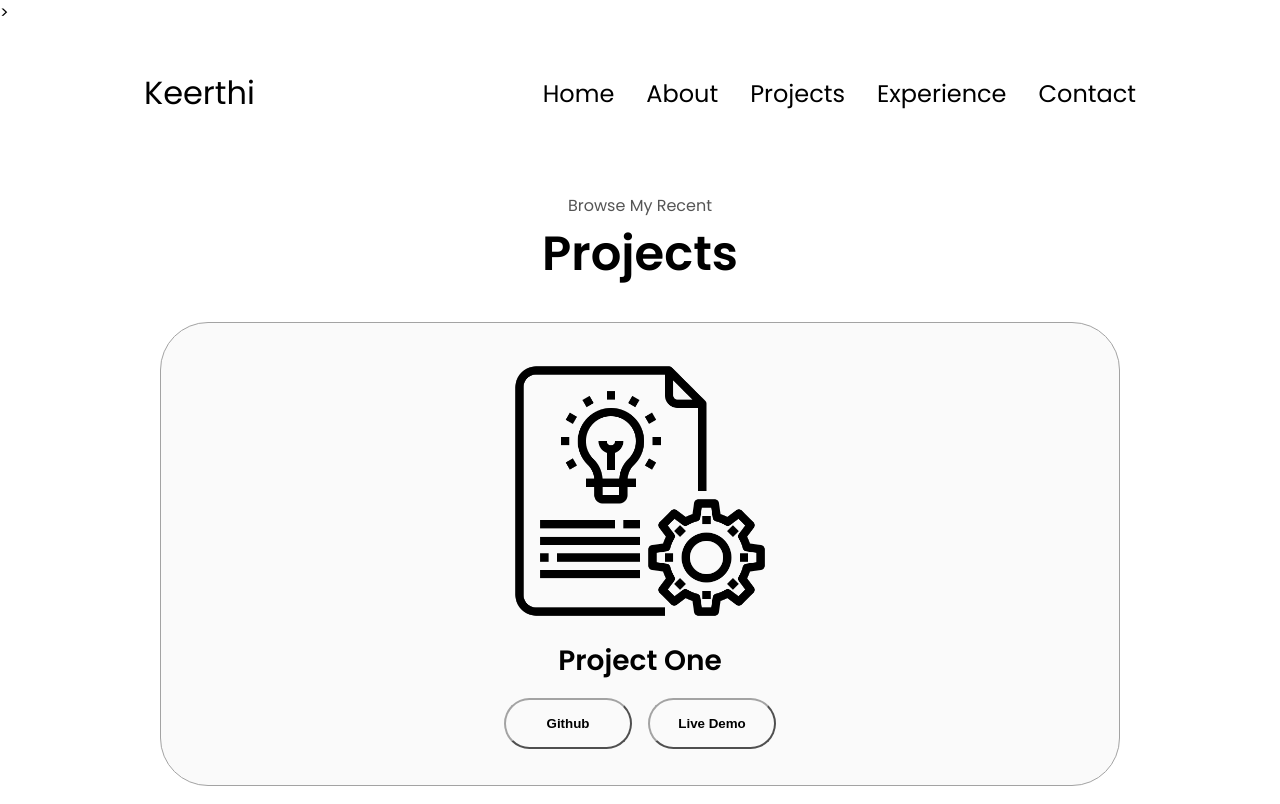
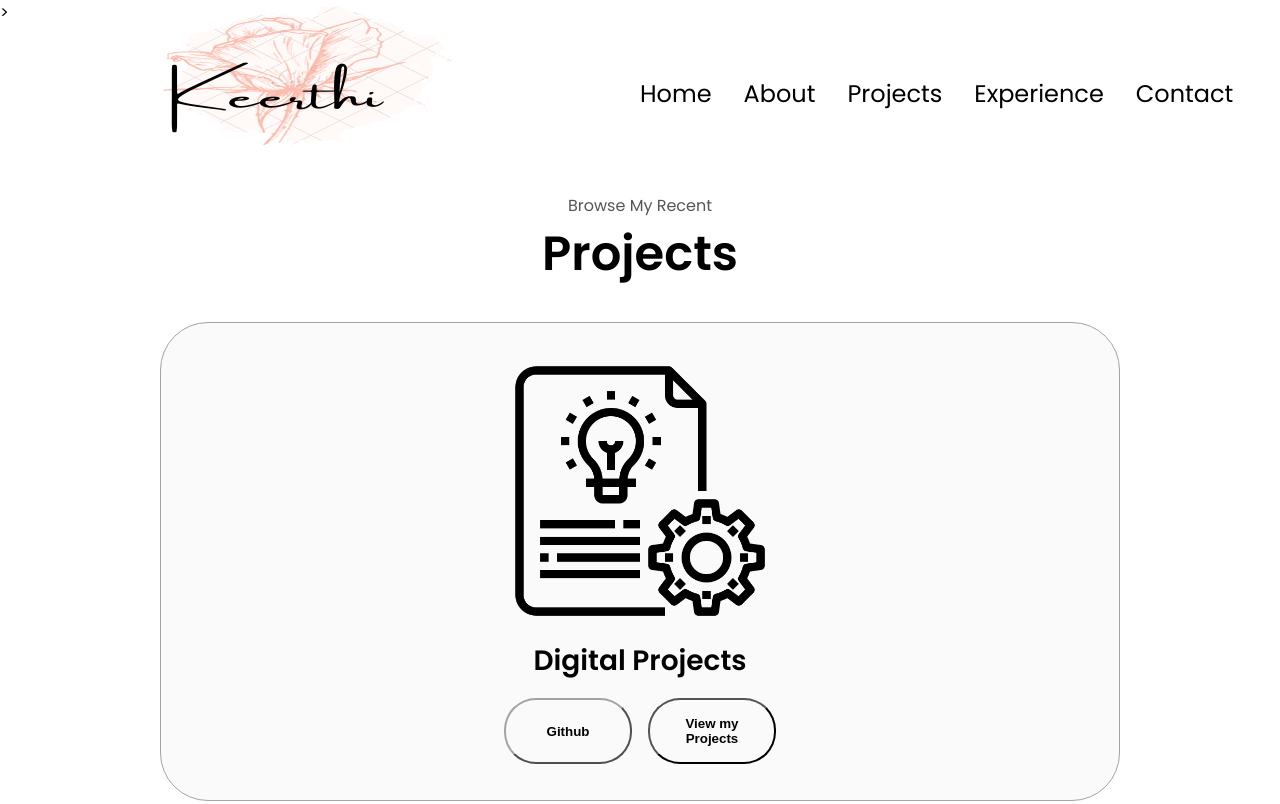
Before and after one commit to mkeerthiasm/keerthiayala.github.io, a plain HTML site: page projects.html in a window 1280 px wide. Shown: the top 804 px of the page. Drawn offline with Linux system fonts and the light colour scheme.

Commit message:
updated my resume, added portfolio in projects page and added logo

```diff
--- a/media_queries.css
+++ b/media_queries.css
@@ -9,6 +9,7 @@
 
     }
 }
+
 @media screen and (max-width:700px) {
     #desktop-nav{
         display: none;
--- a/projects.html
+++ b/projects.html
@@ -8,10 +8,12 @@
     <link rel="stylesheet" href="style.css">
     <link rel="stylesheet" href="media_queries.css">
 </head>
-<body>
+<body >
     <nav id="desktop-nav">
-        <div class="logo">Keerthi</div>
-        <div>
+      <div class="logo">
+        <img src="Images/logo_1.png" alt="Keerthi logo" width="500" height="250">
+
+      </div>
             <ul class="nav-links">
                 <li><a href="index.html" onclick="toggleMenu()">Home</a></li>
                <li><a href="about.html" onclick="toggleMenu()">About</a></li>
@@ -55,14 +57,16 @@
                 class="project-img"
               />
             </div>
-            <h2 class="experience-sub-title project-title">Project One</h2>
+            <h2 class="experience-sub-title project-title">Digital Projects </h2>
             <div class="btn-container">
             <button class="btn btn-color-2 project-btn" onclick="location.href='https://github.com/'">
               Github
             </button>
-            <button class="btn btn-color-2 project-btn" onclick="location.href='https://github.com/'">
-              Live Demo
-            </button>
+            <button
+            class="btn btn-color-2"
+            onclick="window.open('./Images/Keerthi portfolio.pdf ')">
+            View my Projects
+           </button>
           </div>
         </div>
         </div>
@@ -84,6 +88,7 @@
 
           </ul>
         </div>
+
         <p>Copyright &#169;2023 Keerthi A. All rights reserved.</p>
       </nav>
     </footer>
--- a/style.css
+++ b/style.css
@@ -11,7 +11,6 @@ body {
   font-family: "Poppins", sans-serif;
 
 }
-
 html {
   scroll-behavior: smooth;
 }
```
Also changed, not shown: about.html (+4 -2 lines), contact.html (+4 -2 lines), experience.html (+4 -2 lines), index.html (+7 -2 lines), Images/logo.png (added), Images/logo_1.png (added), 4 other files.
